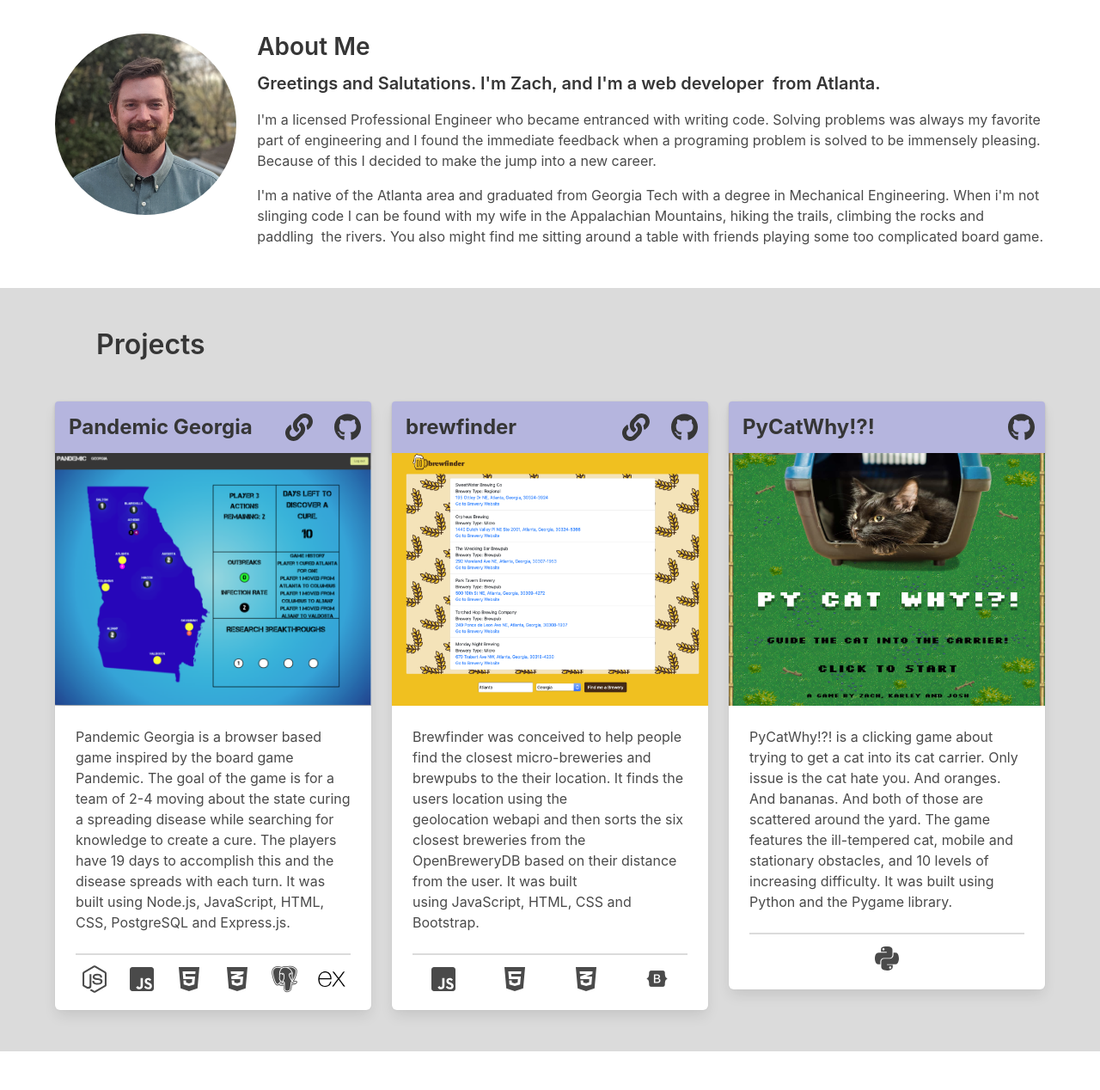
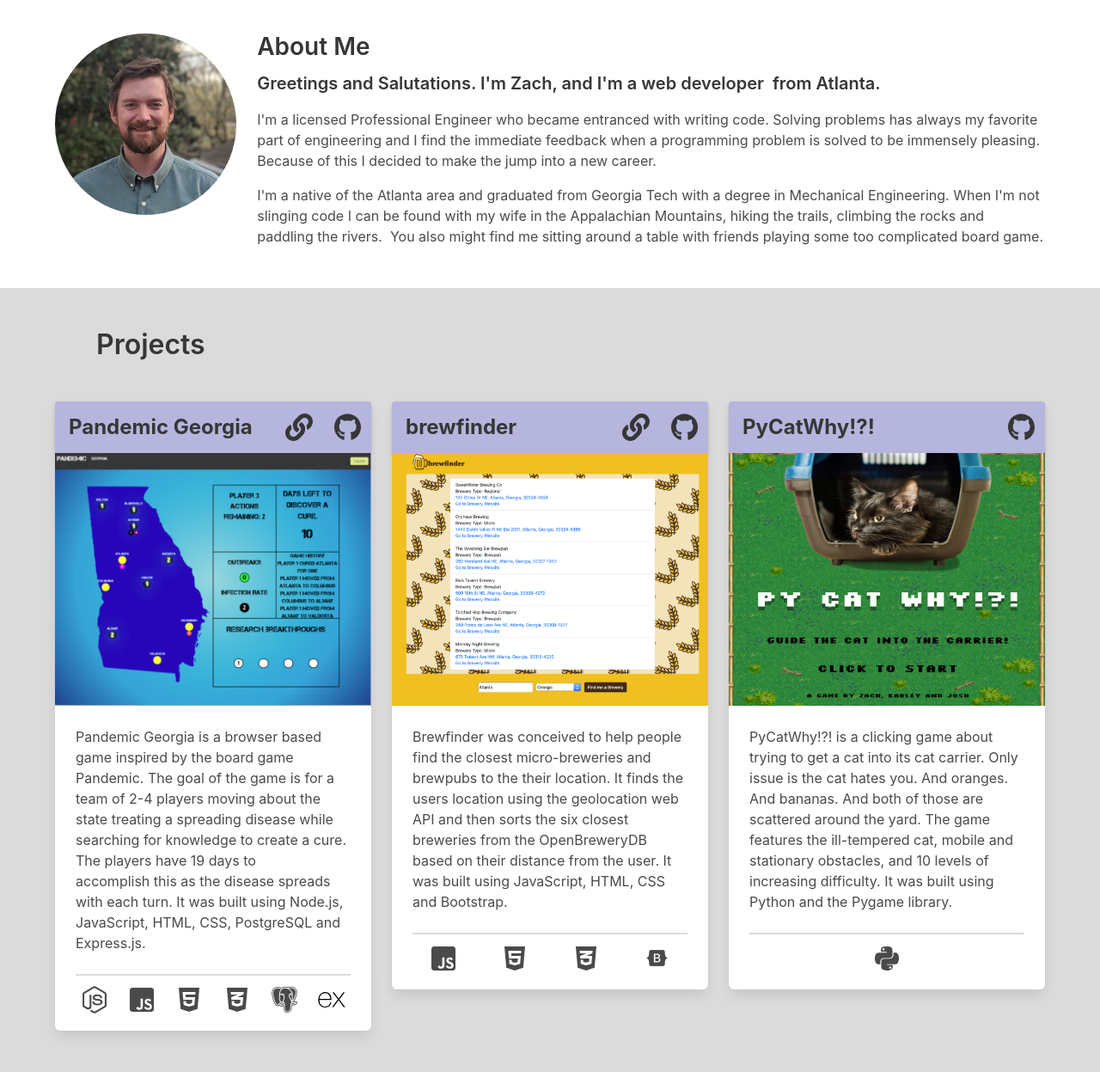
Before and after one commit to ZachBarbre/portfolio, a plain HTML site: page index.html in a window 1280 px wide. Shown: the part 420-1688 px from the top of the page at 86% size. Drawn offline with nearby package versions, Linux system fonts and the light colour scheme.

Commit message:
fixed typos

```diff
--- a/index.html
+++ b/index.html
@@ -43,7 +43,7 @@
           <div class="container">
             <ul>
               <li><a href="https://github.com/ZachBarbre">GitHub</a></li>
-              <li><a href="www.linkedin.com/in/zachbarbre">Linkedin</a></li>
+              <li><a href="https://linkedin.com/in/zachbarbre">Linkedin</a></li>
               <li>
                 <a href="mailto:zach.barbre@gmail.com">zach.barbre@gmail.com</a>
               </li>
@@ -81,15 +81,15 @@
                 from Atlanta.</h5>
               <p>
                 I'm a licensed Professional Engineer who became entranced with writing code.
-                Solving problems was always my favorite part of engineering and I found the
-                immediate feedback when a programing problem is solved to be immensely pleasing.
+                Solving problems has always my favorite part of engineering and I find the
+                immediate feedback when a programming problem is solved to be immensely pleasing.
                 Because of this I decided to make the jump into a new career.
               </p>
               <p>
                 I'm a native of the Atlanta area and graduated from Georgia Tech with a degree in
-                Mechanical Engineering. When i'm not slinging code I can be found with my wife in
-                the Appalachian Mountains, hiking the trails, climbing the rocks and paddling
-                the rivers. You also might find me sitting around a table with friends playing
+                Mechanical Engineering. When I'm not slinging code I can be found with my wife in
+                the Appalachian Mountains, hiking the trails, climbing the rocks and paddling the rivers.
+                You also might find me sitting around a table with friends playing
                 some too complicated board game.
               </p>
             </div>
@@ -139,10 +139,10 @@
               <div class="card-content">
                 <div class="content">
                   Pandemic Georgia is a browser based game inspired by the board
-                  game Pandemic. The goal of the game is for a team of 2-4
-                  moving about the state curing a spreading disease while
+                  game Pandemic. The goal of the game is for a team of 2-4 players
+                  moving about the state treating a spreading disease while
                   searching for knowledge to create a cure. The players have 19
-                  days to accomplish this and the disease spreads with each
+                  days to accomplish this as the disease spreads with each
                   turn. It was built using Node.js, JavaScript, HTML, CSS,
                   PostgreSQL and Express.js.
                 </div>
@@ -205,7 +205,7 @@
                 <div class="content">
                   Brewfinder was conceived to help people find the
                   closest micro-breweries and brewpubs to the their location. It
-                  finds the users location using the geolocation webapi and then
+                  finds the users location using the geolocation web API and then
                   sorts the six closest breweries from the OpenBreweryDB based
                   on their distance from the user. It was built
                   using JavaScript, HTML, CSS and Bootstrap.
@@ -254,7 +254,7 @@
               <div class="card-content">
                 <div class="content">
                   PyCatWhy!?! is a clicking game about trying to get a cat into
-                  its cat carrier. Only issue is the cat hate you. And oranges.
+                  its cat carrier. Only issue is the cat hates you. And oranges.
                   And bananas. And both of those are scattered around the yard.
                   The game features the ill-tempered cat, mobile and
                   stationary obstacles, and 10 levels of increasing difficulty.
@@ -325,7 +325,7 @@
         <nav class="tabs dark">
           <ul class="">
             <li><a href="https://github.com/ZachBarbre">GitHub</a></li>
-            <li><a href="www.linkedin.com/in/zachbarbre">Linkedin</a></li>
+            <li><a href="https://linkedin.com/in/zachbarbre">Linkedin</a></li>
             <li>
               <a href="mailto:zach.barbre@gmail.com">zach.barbre@gmail.com</a>
             </li>
```
